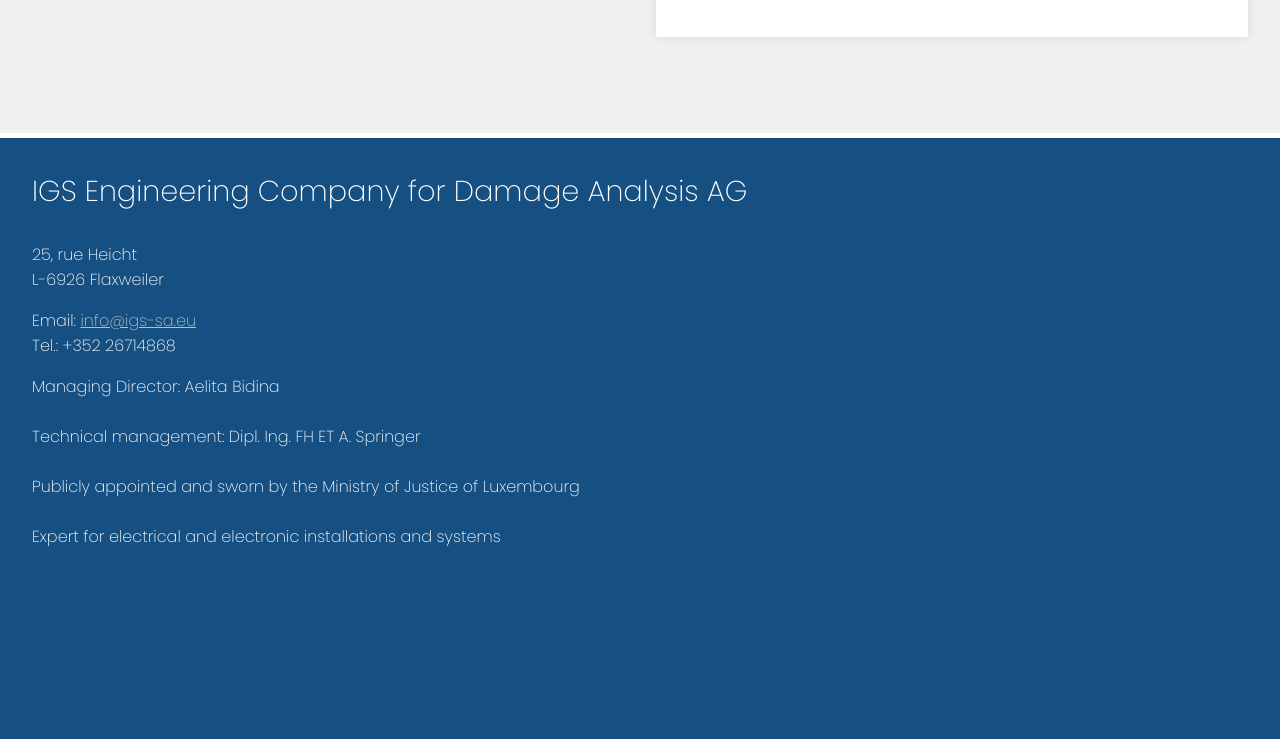
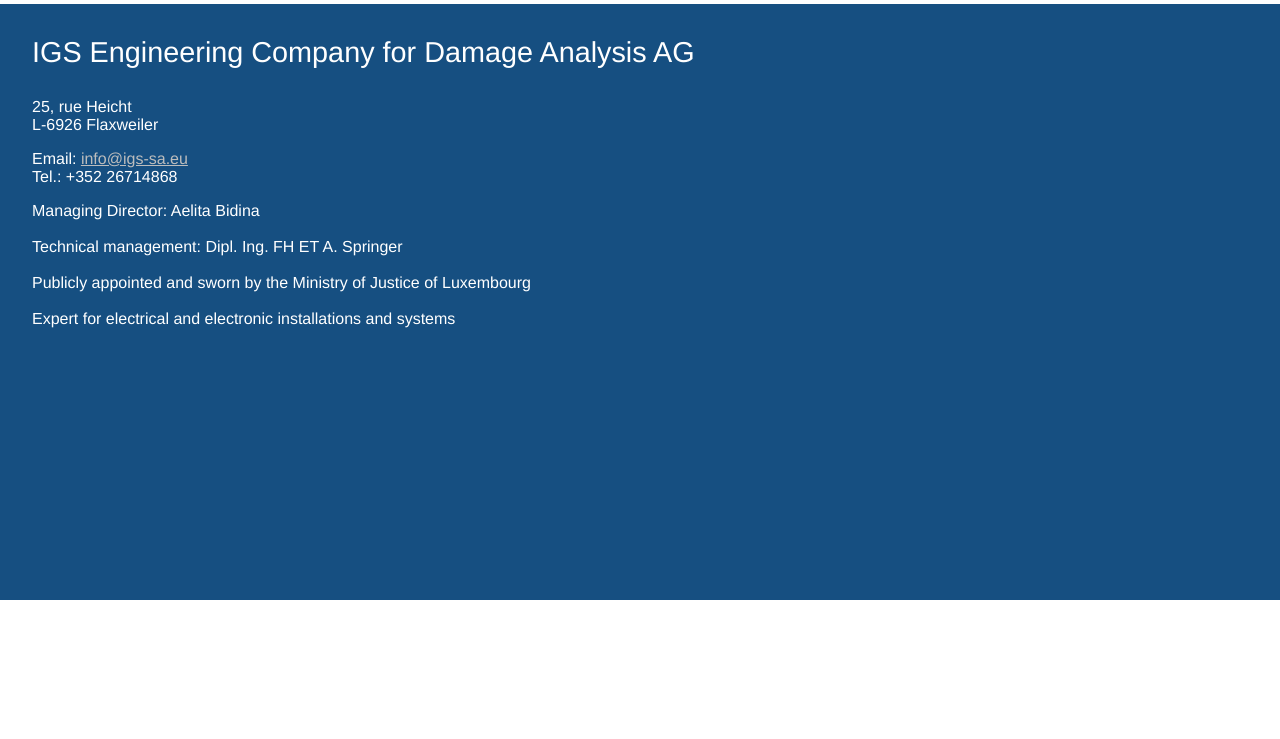
Before and after one commit to Khadijah-11/IGO, a plain HTML site: page index.html in a window 1280 px wide. Shown: the part 2061-2800 px from the top of the page. After the commit the page ends 2664 px from the top, so only its background shows below. Drawn offline with Linux system fonts and the light colour scheme.

Commit message:
IGS updated successfully

```diff
--- a/css/global.css
+++ b/css/global.css
@@ -5,10 +5,18 @@
 
 }
 
+
 body {
-    font-family: 'Poppins', sans-serif;
+    font-family: Arial, sans-serif;
     font-weight: 200;
 }
+
+
+header, footer {
+    font-family: Helvetica, sans-serif;
+    font-weight: 400;
+}
+
 
 h1, h2, h3, h4, h5, h6 {
     font-weight: 500;
--- a/index.html
+++ b/index.html
@@ -7,9 +7,7 @@
     <link rel="icon" type="image/png" href="images/logo/IGS-cut.png">
     <link rel="stylesheet" href="css/style.css">
     <link rel="stylesheet" href="css/global.css">
-    <link rel="preconnect" href="https://fonts.googleapis.com">
-<link rel="preconnect" href="https://fonts.gstatic.com" crossorigin>
-<link href="https://fonts.googleapis.com/css2?family=Poppins:ital,wght@0,100;0,200;0,300;0,400;0,500;0,600;0,700;0,800;0,900;1,100;1,200;1,300;1,400;1,500;1,600;1,700;1,800;1,900&display=swap" rel="stylesheet">
+
 </head>
 <body>
     <header class="main-header">
```
